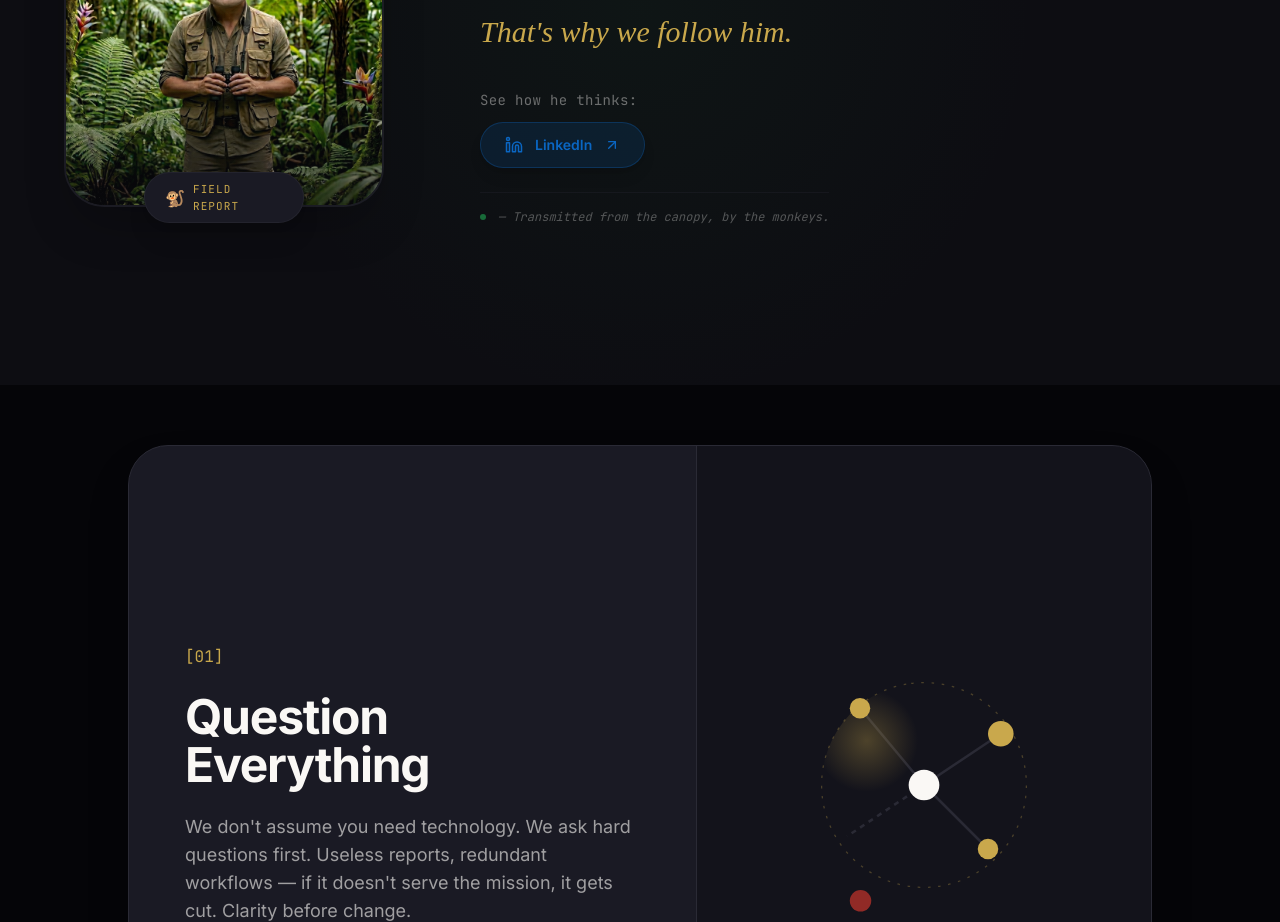
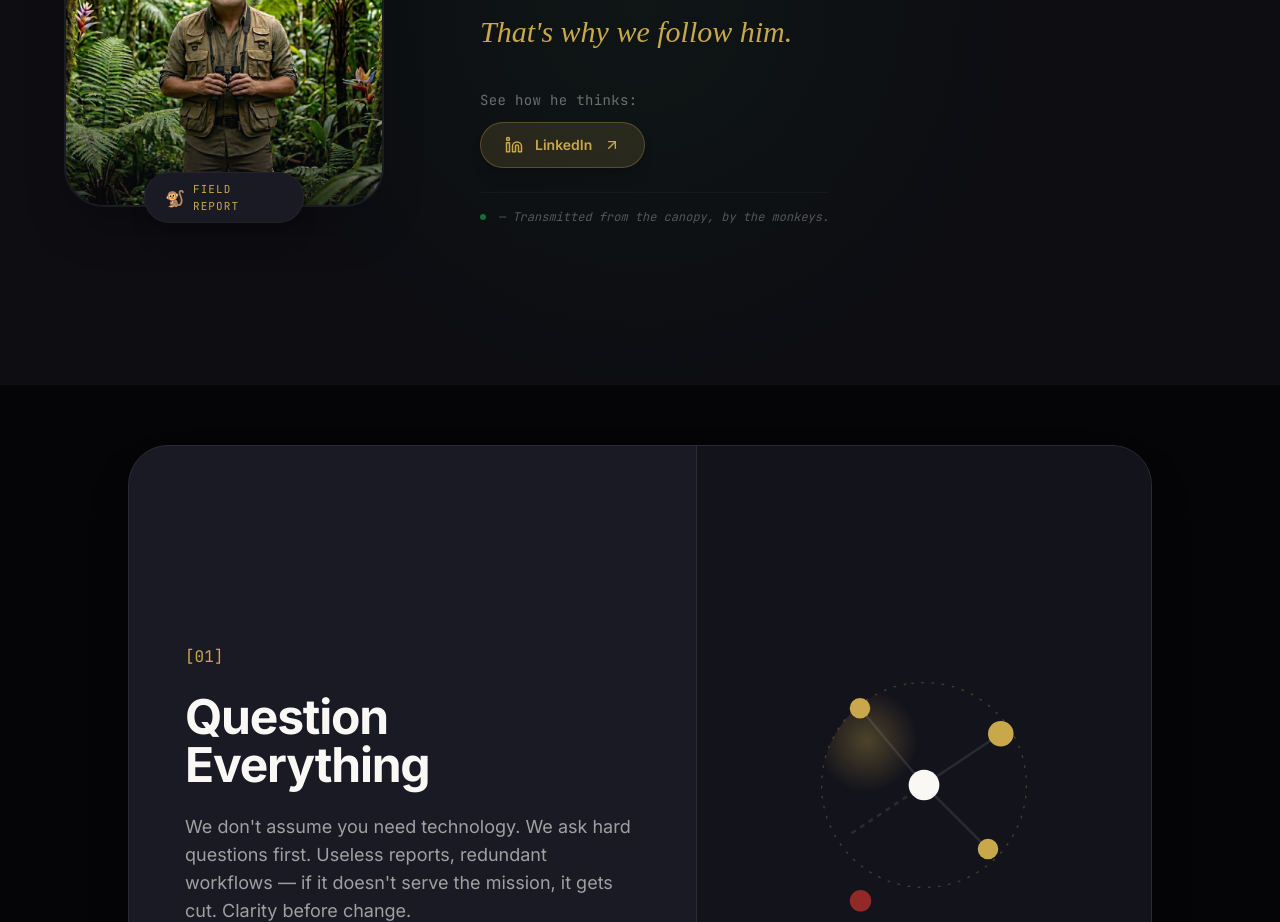
Before and after one commit to HAM-IT/HAMOIC-Website, a React (Vite) app: page / in a window 1280 px wide. Shown: the part 4000-4922 px from the top of the page. Built offline with nearby package versions, Linux system fonts and the light colour scheme; a web font is replaced by a local one.

Commit message:
fix(design): change linkedin button to use accent color

```diff
--- a/src/App.jsx
+++ b/src/App.jsx
@@ -815,7 +815,7 @@ function AboutSection() {
               href="https://www.linkedin.com/in/omar-abou-el-ouafa-el-idrissi-0b0974237/"
               target="_blank"
               rel="noopener noreferrer"
-              className="group inline-flex items-center gap-3 bg-[#0A66C2]/15 border border-[#0A66C2]/30 text-[#0A66C2] hover:bg-[#0A66C2]/25 hover:border-[#0A66C2]/50 px-6 py-3 rounded-full font-sans font-semibold text-sm transition-all duration-300 w-fit hover:-translate-y-0.5 shadow-lg hover:shadow-[#0A66C2]/20"
+              className="group inline-flex items-center gap-3 bg-accent/15 border border-accent/30 text-accent hover:bg-accent/25 hover:border-accent/50 px-6 py-3 rounded-full font-sans font-semibold text-sm transition-all duration-300 w-fit hover:-translate-y-0.5 shadow-lg hover:shadow-accent/20"
             >
               <Linkedin size={18} />
               <span>LinkedIn</span>
```
